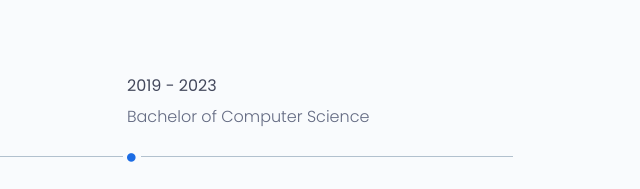
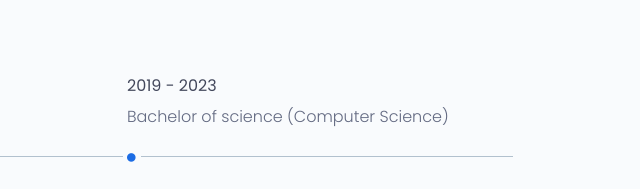
Before and after one commit to 0097eo/portfoli-o, a plain HTML site: page index.html in a window 1280 px wide. Shown: the part 1816-2005 px from the top of the page, 320-960 px from the left. Drawn offline with nearby package versions, Linux system fonts and the light colour scheme.

Commit message:
Update index.html

```diff
--- a/index.html
+++ b/index.html
@@ -212,7 +212,7 @@
 							<div class="single-horizontal-timeline">
 								<div class="experience-time">
 									<h2>2019 - 2023</h2>
-									<h3>bachelor <span>of </span> computer science</h3>
+									<h3>bachelor <span>of science</span> (computer science) </h3>
 								</div><!--/.experience-time-->
 								<div class="timeline-horizontal-border">
 									<i class="fa fa-circle" aria-hidden="true"></i>
```
